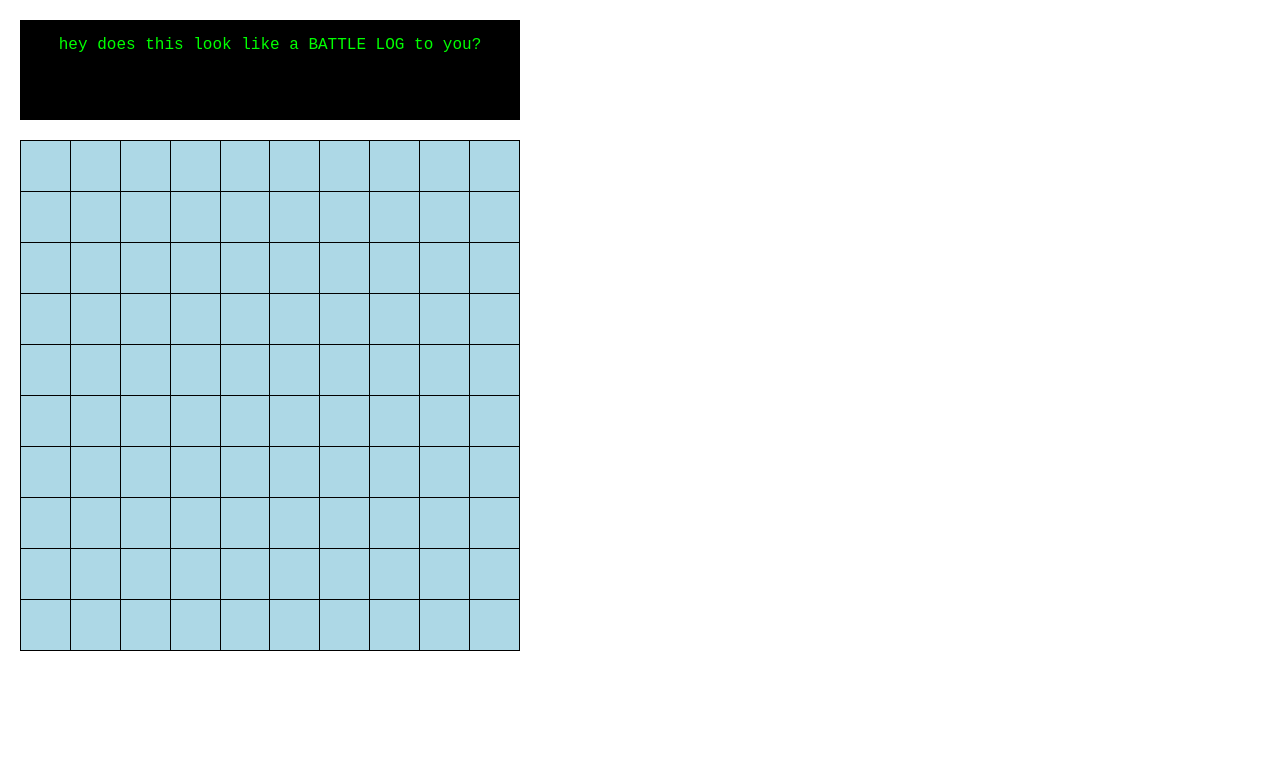
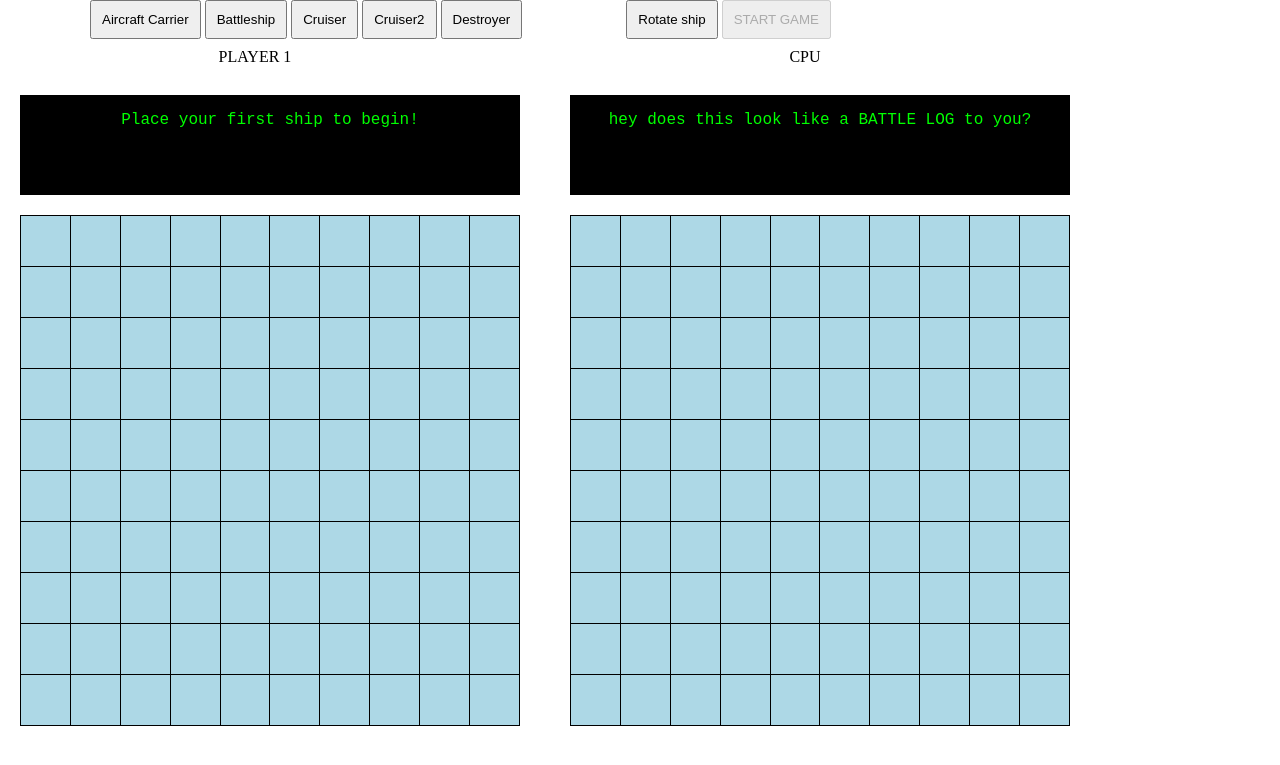
Before and after one commit to Ellmo304/WDI-LONDON-PROJECT1, a PHP site: page / in a window 1280 px wide. Shown: the top 765 px of the page. Run offline with PHP 8.4, Linux system fonts and the light colour scheme; some libraries are stand-ins or nearby versions.

Commit message:
both gameboards created. game setup sequence completed.

```diff
--- a/css/style.css
+++ b/css/style.css
@@ -1,15 +1,36 @@
+#wrapper {
+  margin: 0 auto;
+  width: 1100px;
+}
+
+#board {
+  height: 510px;
+  width: 510px;
+  margin-left: 40px;
+  display: inline-block;
+  margin-top: -500px;
+}
+#board2 {
+  height: 510px;
+  width: 510px;
+  display: inline-block;
+}
+
+
+
 td {
   border: 1px solid black;
   border-collapse: collapse;
   width: 500px;
-
   height: 500px;
   color: black;
 }
 
 table {
+
   background-color: lightblue;
     margin-left: 20px;
+    padding: 20px;
 }
 
 . cell {
@@ -21,7 +42,6 @@ table {
 
 .sea {
   background-color: lightblue;
-
 }
 
 .hit {
@@ -34,8 +54,31 @@ width: 500px;
 line-height: 50px;
 margin: 20px;
 text-align: center;
-display: block;
+display: inline-block;
 background-color: black;
 color: #00ff00;
 font-family: "Courier New";
 }
+
+#battleLog2 {
+
+height: 100px;
+width: 500px;
+line-height: 50px;
+margin: 20px;
+text-align: center;
+display: inline-block;
+background-color: black;
+color: #00ff00;
+font-family: "Courier New";
+}
+
+h1 {
+  text-align: center;
+  padding: 10px;
+}
+
+button {
+  display: inline-block;
+  padding: 10px;
+}
--- a/index.html
+++ b/index.html
@@ -7,13 +7,31 @@
   <title>Game</title>
 </head>
 <body>
-    <div class="board">
 
+<div id="wrapper">
+  <div id="board2">
+    <h1>PLAYER 1</h1>
+    <div id="battleLog2">
+      Place your first ship to begin!
+    </div>
 
 
   </div>
+  <button class="ship-selector" id="ACFCR">Aircraft Carrier</button>
+  <button class="ship-selector" id="BTSP">Battleship</button>
+  <button class="ship-selector" id="CRS">Cruiser</button>
+  <button class="ship-selector" id="CR2">Cruiser2</button>
+  <button class="ship-selector" id="DS">Destroyer</button>
+  <button style="margin-left: 100px;" id="RotateButton">Rotate ship</button>
+  <button disabled="true" id="playButton" type="button" name="button">START GAME</button>
+
+
+  <div id="board">
+    <h1>CPU</h1>
     <div id="battleLog">
       hey does this look like a BATTLE LOG to you?
+    </div>
+  </div>
 </div>
 
   <script src="https://ajax.googleapis.com/ajax/libs/jquery/2.1.3/jquery.min.js"></script>
--- a/js/app.js
+++ b/js/app.js
@@ -1,10 +1,219 @@
+//human board
+//board is made and all cell ids are placed into an array
+
+var body = document.getElementsByTagName('body');
+var board2 = document.getElementById("board2");
+
+var $playersTiles = [];
+var body = document.getElementsByTagName('body')[0];
+var tbl2 = document.createElement('table');
+tbl2.style.width = '500px';
+tbl2.style.width = '500px';
+tbl2.setAttribute('border', '1');
+var tbdy2 = document.createElement('tbody');
+  for (var i = 0; i < 10; i++) {
+    var tr2 = document.createElement('tr');
+      for (var j = 0; j < 10; j++) {
+      var td2 = document.createElement('td');
+      td2.style.width = '50px';
+      td2.style.height = '50px';
+      td2.class = "SEA";
+      td2.id = ("" + i + j);
+      tr2.appendChild(td2);
+      $playersTiles.push(td2);
+      }
+    tbdy2.appendChild(tr2);
+  }
+tbl2.appendChild(tbdy2);
+board2.appendChild(tbl2);
+body.appendChild(board2);
+
+
+//-----------------------------------------------------------------------------------------
+
+
+var playersLocations = [];
+var shipsSelected = 0;
+var ship = "";
+
+var playGame = function() {
+  console.log("game ready");
+};
+
+//add all players coordinates to playerslocations array. if pc chooses
+
+
+
+//function to allow human to place ship vertically//
+
+// var placeShipVertical = function() {
+//   shipsSelected = shipsSelected +1;
+//   $("td").off("mouseover");
+//   $("td").off("mouseout");
+//   var b = +this.id;
+//   console.log($("td")[b]);
+//   for (var i = 0; i < ship.length; i ++) {
+//     $("td")[b + (i*10)].innerHTML = ship;
+//     playersLocations.push($("td")[b + i]);
+//     console.log(playersLocations);
+//     }
+//   if (shipsSelected === 5) {playGame();
+//   }
+// };
+
+//function to allow horizontal placment of players ships
+var placeShipHorizontal = function() {
+
+  $("td").off("mouseover");
+  $("td").off("mouseout");
+  var c = +this.id;
+  console.log($("td")[c]);
+  for (var i = 0; i < ship.length; i ++) {
+    $("td")[c + (i)].innerHTML = ship;
+    playersLocations.push($("td")[c + i]);
+      if (shipsSelected < 5) {document.getElementById("battleLog2").innerHTML = ship + " placed, position your next ship!";
+    }
+    else  document.getElementById("battleLog2").innerHTML = "All ships placed! Click 'Start' button to begin warfare!";
+    console.log(playersLocations);
+    }
+};
+
+  //function to allow human to POSITION ships vertically
+
+// var positionVertical = function() {
+//   ship = this.id;
+//   console.log(ship);
+//   this.disabled = true;
+//   $("td").on("mouseover", function() {
+//     $(this).addClass('hover'); var a = +this.id; {
+//       for (var i = 0; i < ship.length; i ++) {
+//         $("td")[a + (i*10)].innerHTML = "SHIP";
+//       }
+//     }
+//   });
+//   $("td").on("mouseout", function(){
+//     $(this).removeClass('hover'); var a = +this.id;
+//         for (var i = 0; i < ship.length; i ++) {
+//         $("td")[a + (i*10)].innerHTML = "";
+//       }
+//     });
+//   $("td").on("click", placeShipVertical);
+// };
+
+
+  //function to allow horizontal positioning of players ships
+
+var positionHorizontal = function() {
+  shipsSelected ++;
+  console.log(shipsSelected);
+  ship = this.id;
+  console.log(ship);
+  this.disabled = true;
+  $("td").on("mouseover", function() {
+    $(this).addClass('hover'); var a = +this.id; {
+      for (var i = 0; i < ship.length; i ++) {
+      $("td")[a + (i)].innerHTML = "SHIP";
+      }
+    }
+  });
+  $("td").on("mouseout", function(){
+    $(this).removeClass('hover'); var a = +this.id;
+    for (var i = 0; i < ship.length; i ++) {
+      $("td")[a + (i)].innerHTML = "";
+      }
+    });
+    $("td").on("click", placeShipHorizontal);
+    if (shipsSelected === 5) {$('#playButton').prop('disabled', false); $("#RotateButton").prop("disabled", true);
+  }
+};
+
+
+$("#ACFCR").on("click", positionHorizontal);
+$("#BTSP").on("click", positionHorizontal);
+$("#CRS").on("click", positionHorizontal);
+$("#CR2").on("click", positionHorizontal);
+$("#DS").on("click", positionHorizontal);
+
+        //function to add click listener to rotate bytton to choose vertical or horizontal position.
+
+// var rotateClicks = 0;
+//
+// var rotateShip = function() {
+//   rotateClicks ++;
+//   var a = ""; var b = "";
+//   if (rotateClicks % 2 === 0) {
+//     positionHorizontal();
+//   }
+//   else  {
+//   positionVertical();
+//   }
+// };
+
+// $("#RotateButton").on("click", rotateShip);
+
+
+
+
+
+
+
+        ///actual game playButton
+
+
+var inGame = function() {
+this.disabled = true;
+document.getElementById("battleLog2").innerHTML = "Player goes first, choose enemy square to bomb!";
+
+var turn = 0;
+
+//-----------------------------------------------------
+// //function to mark tiles either hit or miss // if (this) is in the array of ships (!index of -1 of [ships]), var cellchosen = hit image
+// // else cellchosen = miss image
+
+var isHit = function() {
+  console.log(this.id, this.class);
+  if (this.class === "HIT") {
+    $(this).css("background-color", "red");
+    document.getElementById("battleLog").innerHTML = "Direct Hit!";
+    }
+  else if (this.class === "SEA") { $(this).html("MISS"); document.getElementById("battleLog").innerHTML = "No hits this time!";
+  }
+};
+
+
+// //click event listener for tiles on board
+$("td").on("click", isHit);
+};
+
+//idea for battle logs you sunk my battle ship etc - if i push each ships clears array into another array, if ships always go in order i can say once td.id(myarray[0][1][2].tostring) are clicked on, display u sunk my bttleship.,
+
+// for computer choosing for my board, pick random cell from my tiles array. remove tile pickd from array. if class = hit, pick cell+ 1or cell -1 or cell + 10 or cell -10. if miss, pick another cell at random.
+
+
+//click listener on play button to start game
+$("#playButton").on("click", inGame);
+
+
+        //
+        //     //idea for battle logs you sunk my battle ship etc - if i push each ships clears array into another array, if ships always go in order i can say once td.id(myarray[0][1][2].tostring) are clicked on, display u sunk my bttleship.,
+        //
+        //
+        //     // for computer choosing for my board, pick random cell from my tiles array. remove tile pickd from array. if class = hit, pick cell+ 1or cell -1 or cell + 10 or cell -10. if miss, pick another cell at random.
+
+        //-------------------------------------------------------------------------------------------------------------------------------
+        //-------------------------------------------------------------------------------------------------------------------------------
+        //-------------------------------------------------------------------------------------------------------------------------------
+        //-------------------------------------------------------------------------------------------------------------------------------
+
+        //computers board
 
         //board is made and all cell ids are placed into an array
-var body = document.getElementsByTagName('body');
-var board = document.createElement('div');
 
+
+var board = document.getElementById("board");
 var $tiles = [];
 var body = document.getElementsByTagName('body')[0];
+
 var tbl = document.createElement('table');
 tbl.style.width = '500px';
 tbl.style.width = '500px';
@@ -24,8 +233,8 @@ for (var i = 0; i < 10; i++) {
   tbdy.appendChild(tr);
   }
 tbl.appendChild(tbdy);
-body.appendChild(tbl);
-
+board.appendChild(tbl);
+body.appendChild(board);
 
 
         //-----------------------------------------------------------------------------------------
@@ -39,15 +248,25 @@ var chooseVertical = function(ship) {
   var randomIndex = Math.floor(Math.random() * $tiles.length);
   var $pos = $("td")[randomIndex];
   console.log($pos);
-  if (+$pos.id + (10*(+ship.length-1)) > 99)
-  { $pos = ""; randomIndex = ""; chooseVertical(ship);}
+    if (+$pos.id + (10*(+ship.length-1)) > 99){
+    $pos = "";
+    randomIndex = "";
+    chooseVertical(ship);
+    }
     else {
       if ($("td")[randomIndex].class === "SEA")  {
         for (var i = 0; i < ship.length; i++) {
-        while ($("td")[randomIndex + (10*(i))].class === "SEA")
-        {$("td")[randomIndex + (10*(i))].class = "HIT";}
-        // else {$pos = ""; randomIndex = ""; chooseVertical(ship);} }
-      }} else { $pos = ""; randomIndex = ""; chooseVertical(ship);}}
+          while ($("td")[randomIndex + (10*(i))].class === "SEA") {
+          $("td")[randomIndex + (10*(i))].class = "HIT";
+          }
+        }
+      }
+    else {
+    $pos = "";
+    randomIndex = "";
+    chooseVertical(ship);
+    }
+  }
 };
 
 
@@ -58,29 +277,48 @@ var chooseVertical = function(ship) {
   var clears = [];
   console.log(+$pos.id);
     for (p = 0; p < ship.length; p ++) {
-        clears.push((+$pos.id + (p)).toString());}
+      clears.push((+$pos.id + (p)).toString());
+      }
     clears.reverse();
     clears.slice(4);
     var string = clears.toString();
     console.log(string);
       if (string.includes("9") === true) {
-          clears = []; string = ""; $pos = ""; randomIndex = ""; chooseHorizontal(ship);}
+      clears = [];
+      string = "";
+      $pos = "";
+      randomIndex = "";
+      chooseHorizontal(ship);
+      }
     else if (string.includes("9") === false)  {
       if ($pos.class === "SEA")  {
         for (var i = 0; i < ship.length; i++) {
-                while ($("td")[randomIndex + (i)].class === "SEA")
-                {$("td")[randomIndex + (i)].class = "HIT";
-              clears = []; string = "";}
-                }  } else {clears = []; string = ""; $pos = ""; randomIndex = ""; chooseHorizontal(ship);}
-              }  };
-//---------------------------------------------------------------------------------------------------------------------------------
+          while ($("td")[randomIndex + (i)].class === "SEA"){
+          $("td")[randomIndex + (i)].class = "HIT";
+          clears = [];
+          string = "";
+          }
+        }
+      }
+    else {
+    clears = [];
+    string = "";
+    $pos = "";
+    randomIndex = "";
+    chooseHorizontal(ship);
+    }
+  }
+};
 
 //function to randomly assign vertical or horizontal placement for each ship
 var orientation = function(ship) {
-      if (Math.floor(Math.random()*2) === 1)
-      {console.log(Math.floor(Math.random()*2) === 1);
-       chooseVertical(ship); }
-      else { console.log(Math.floor(Math.random()*2) === 1); chooseHorizontal(ship);}
+  if (Math.floor(Math.random()*2) === 1) {
+    console.log(Math.floor(Math.random()*2) === 1);
+    chooseVertical(ship);
+    }
+  else {
+    console.log(Math.floor(Math.random()*2) === 1); chooseHorizontal(ship);
+    }
   };
 
           //variables for 5 diff ships
@@ -100,36 +338,13 @@ var chooseVertical = function(ship) {
 orientation(destroyer);
 
 
+//loop to go through all ships orientation at once
 // for (o = 0; o < startingShips.length; o ++) {
 //   var ship = startingShips[o];
-    //   if (Math.floor(Math.random()*2) === 1)
-    //   { chooseVertical(); ship = "";}
-    //   else {chooseHorizontal(); ship = "";}
+//   if (Math.floor(Math.random()*2) === 1) {
+//     chooseVertical(); ship = "";
+//     }
+//   else {
+//     chooseHorizontal(); ship = "";
+//   }
 // }
-
-
-
-    // //function to mark tiles either hit or miss // if (this) is in the array of ships (!index of -1 of [ships]), var cellchosen = hit image
-    // // else cellchosen = miss image
-    var isHit = function() {
-      console.log(this.id, this.class);
-      if (this.class === "HIT") {
-        $(this).css("background-color", "red");
-        document.getElementById("battleLog").innerHTML = "Direct Hit!";
-      }
-      else if (this.class === "SEA") { $(this).html("MISS"); document.getElementById("battleLog").innerHTML = "No hits this time!";}
-    };
-    // //click event listener for tiles on board
-    $("td").on("click", isHit);
-
-
-
-
-
-
-
-
-    //idea for battle logs you sunk my battle ship etc - if i push each ships clears array into another array, if ships always go in order i can say once td.id(myarray[0][1][2].tostring) are clicked on, display u sunk my bttleship.,
-
-
-    // for computer choosing for my board, pick random cell from my tiles array. remove tile pickd from array. if class = hit, pick cell+ 1or cell -1 or cell + 10 or cell -10. if miss, pick another cell at random.
```
Lines whose indentation alone changed are shown as unchanged.
